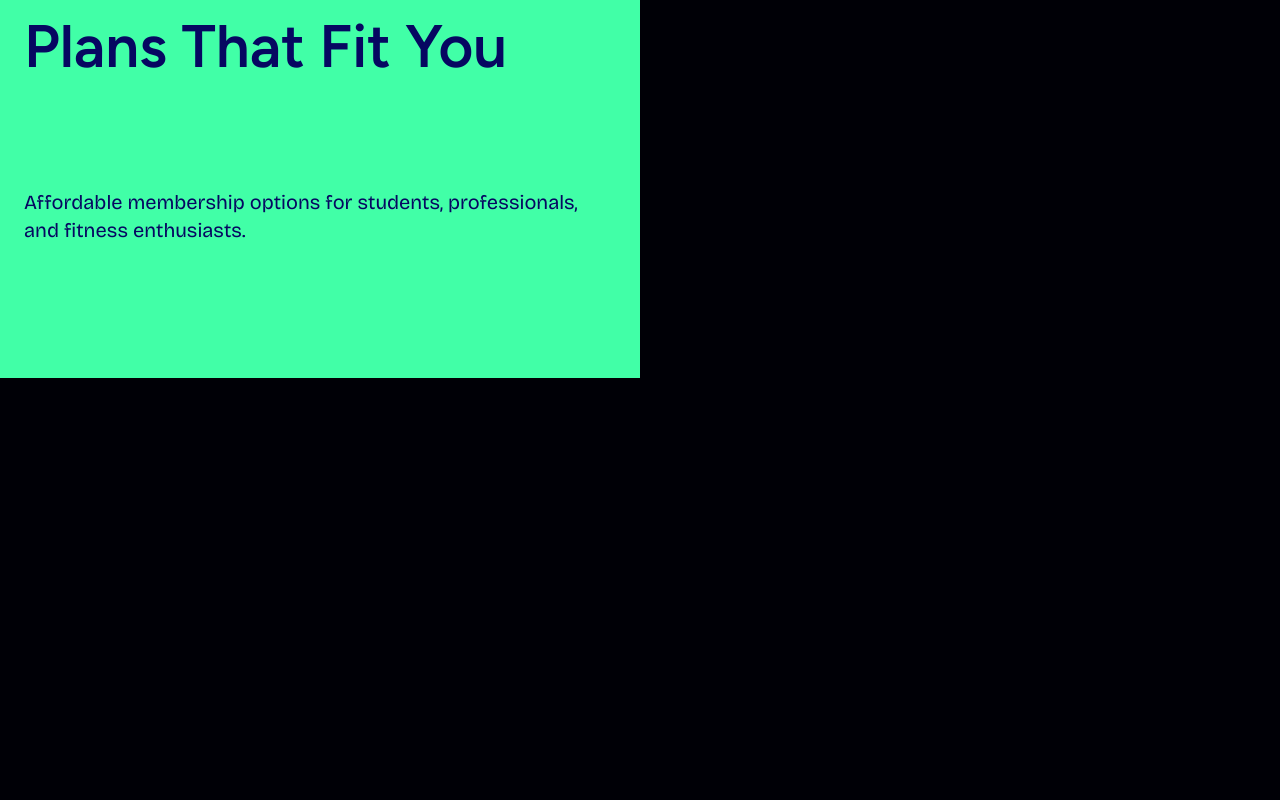
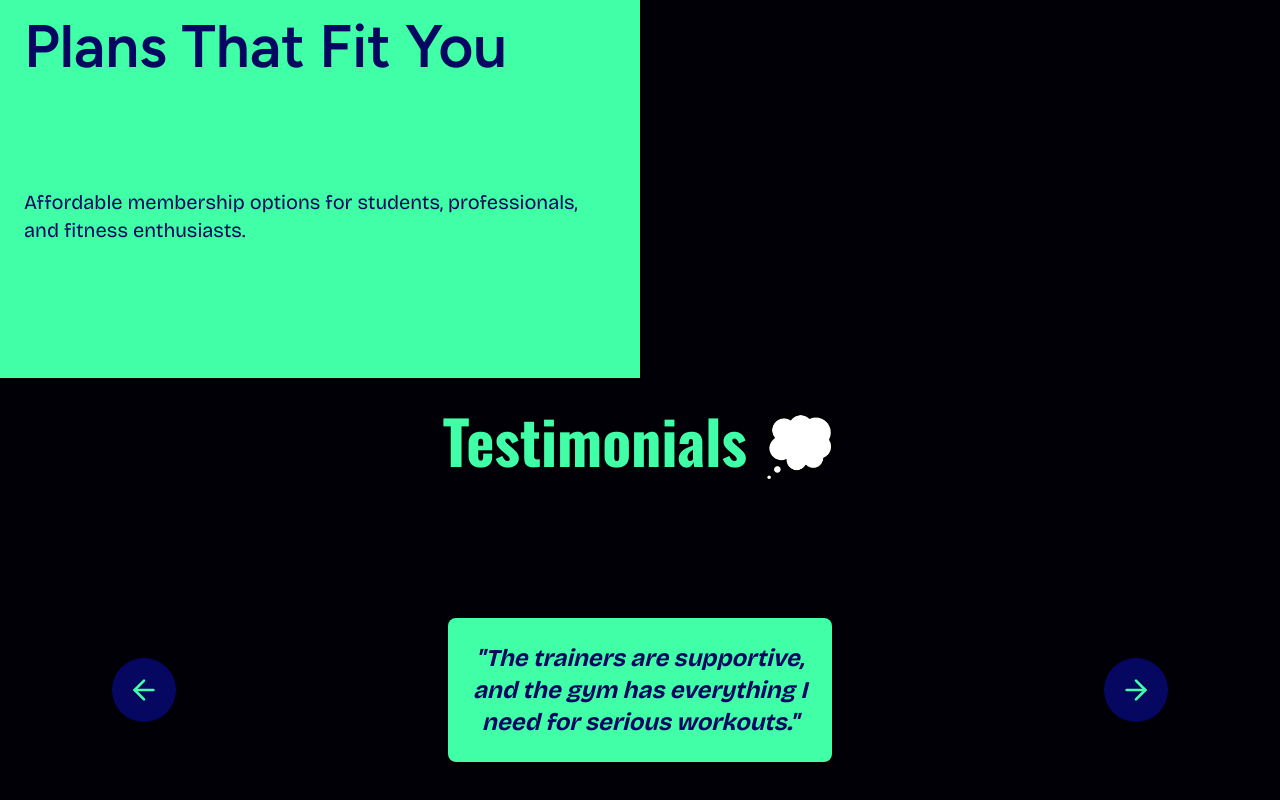
Before and after one commit to Kaif-S/galaxyfitness, a Next.js app: page / in a window 1280 px wide. Shown: the part 6098-6898 px from the top of the page. Before the commit the page ends 6476 px from the top, so only its background shows below. Built offline with nearby package versions, Linux system fonts and the light colour scheme.

Commit message:
feat: add Testimonial component with carousel functionality and animations

```diff
--- /dev/null
+++ b/app/components/Testimonial.tsx
@@ -0,0 +1,88 @@
+"use client"
+import { ArrowRight , ArrowLeft } from "lucide-react";
+import { AnimatePresence , motion} from "motion/react";
+import { useState , useEffect} from "react";
+
+const CardData = [
+  {
+    text: "The Galaxy fitness experience has transformed my approach to health and wellness. The personalized training plans and supportive community have been instrumental in my journey.",
+  },
+  {
+    text: "The trainers are supportive, and the gym has everything I need for serious workouts.",
+  },
+  {
+    text: "Best gym atmosphere in town. Clean, energetic, and perfect for beginners and advanced lifters.",
+  },
+];
+const THRESHOLD = 5000;
+
+const Testimonial = () => {
+  const [CarouselItem, setCarouselItem] = useState(0);
+
+  const next = () => {
+    setCarouselItem((prev) =>
+      prev === CardData.length - 1 ? 0 : prev + 1
+    );
+  };
+
+  const prev = () => {
+    setCarouselItem((prev) =>
+      prev === 0 ? CardData.length - 1 : prev - 1
+    );
+  };
+
+  useEffect(() => {
+    const timer = setInterval(() => {
+      setCarouselItem((prev) =>
+        prev === CardData.length - 1 ? 0 : prev + 1
+      );
+    }, THRESHOLD);
+
+    return () => clearInterval(timer);
+  }, [,CarouselItem]);
+
+
+  return (
+    <div className="container flex h-[55%] relative justify-center items-center">
+      <div className="absolute inset-0 flex justify-between items-center h-full">
+        <ArrowLeft className="size-16 text-primary bg-secondary p-4 rounded-full mx-28 hover:scale-110 active:scale-95  transition-all" onClick={prev}/>
+        <ArrowRight className="size-16 text-primary bg-secondary p-4 rounded-full mx-28 hover:scale-110 active:scale-95  transition-all" onClick={next}/>
+      </div>
+      <AnimatePresence mode="wait">
+      {CardData.map((txt, index) => {
+        if (CarouselItem === index) {
+          return (
+            <motion.div
+              initial={{
+                opacity: 0,
+                x: -100
+              }}
+              animate={{
+                opacity: 1,
+                x: 0
+              }}
+              exit={{
+                opacity:0,
+                x: 100
+              }}
+              transition={{
+                duration:0.4,
+                type:"spring"
+              }}
+              key={index}
+              className="p-6 rounded-lg shadow-md absolute text-center max-w-[30%] w-xl bg-primary"
+            >
+              <p className="text-2xl font-bricolage-grotesque italic font-bold text-secondary">
+                &#34;{txt.text}&#34;
+              </p>
+            </motion.div>
+          );
+        }
+        return null;
+      })}
+      </AnimatePresence>
+    </div>
+  );
+};
+
+export default Testimonial;
--- a/app/page.tsx
+++ b/app/page.tsx
@@ -2,6 +2,7 @@ import StatsGrid from "./components/StatsGrid";
 import HeroSection from "./components/HeroSection";
 import Navbar from "./components/Navbar";
 import AnimatedCards from "./components/AnimatedCards";
+import Testimonial from "./components/Testimonial";
 
 export default function Home() {
 
@@ -13,6 +14,8 @@ export default function Home() {
       <StatsGrid/>
       <h1 className="text-primary lg:text-6xl text-4xl font-bold font-oswald text-center">The Galaxy fitness Experience 🏋️</h1>
       <AnimatedCards/>
+      <h1 className="text-primary lg:text-6xl text-4xl font-bold font-oswald text-center mt-8">Testimonials 💭</h1>
+      <Testimonial/>
     </main>
   );
 }
```
Also changed, not shown: 1 other file (tests, documents, lock files or other folders).
